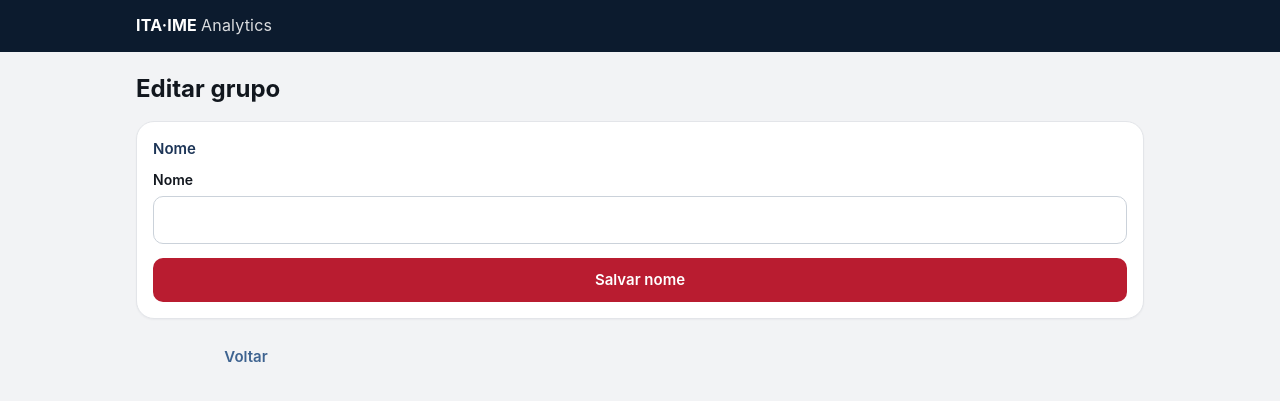
After one commit to TuxGames/ita-ime-analytics, a Python web app: template app/templates/grupos/editar.html in a window 1280 px wide. The commit adds this page. Shown: the top 401 px of the page. Run offline with Jinja, Linux system fonts and the light colour scheme; the template is opened without the code that fills it: most values are stand-ins (such as "Sample title", 1, 10 or a date in 2020); form fields are guessed from the names that the template uses.

Commit message:
dono pode renomear o grupo
Tela nova de edicao, so para o dono (403 para membro, 404 para estranho).
Reusa o GrupoForm da criacao, entao a validacao de nome e a mesma. Sem
historico de nomes: o nome atual e a unica verdade.

```diff
--- a/app/templates/grupos/detalhe.html
+++ b/app/templates/grupos/detalhe.html
@@ -105,6 +105,7 @@
 
 <div class="form-actions">
   {% if eh_dono %}
+  <a class="btn btn-outline btn-block" href="{{ url_for('grupos.editar', grupo_id=grupo.id) }}">Editar grupo</a>
   <form method="post" action="{{ url_for('grupos.apagar', grupo_id=grupo.id) }}"
         data-confirm="Apagar o grupo &quot;{{ grupo.nome }}&quot;? Isso não apaga nenhum dado de estudo dos membros.">
     <input type="hidden" name="csrf_token" value="{{ csrf_token() }}">
--- /dev/null
+++ b/app/templates/grupos/editar.html
@@ -0,0 +1,25 @@
+{% extends "base.html" %}
+{% block title %}Editar {{ grupo.nome }} — ITA-IME Analytics{% endblock %}
+
+{% block content %}
+<div class="page-head">
+  <h1>Editar grupo</h1>
+</div>
+
+<section class="card">
+  <h2 class="card-title">Nome</h2>
+  <form method="post" novalidate>
+    {{ form.hidden_tag() }}
+    <div class="form-group">
+      {{ form.nome.label(class="form-label") }}
+      {{ form.nome(class="input" + (" input-error" if form.nome.errors else ""), maxlength="60") }}
+      {% for e in form.nome.errors %}<p class="field-error">{{ e }}</p>{% endfor %}
+    </div>
+    <button type="submit" class="btn btn-primary btn-block">Salvar nome</button>
+  </form>
+</section>
+
+<div class="form-actions">
+  <a class="btn btn-ghost btn-block" href="{{ url_for('grupos.detalhe', grupo_id=grupo.id) }}">Voltar</a>
+</div>
+{% endblock %}
```
Also changed, not shown: app/grupos/routes.py (+19 -0 lines), tests/test_grupo_editar.py (added, +89 -0 lines).
